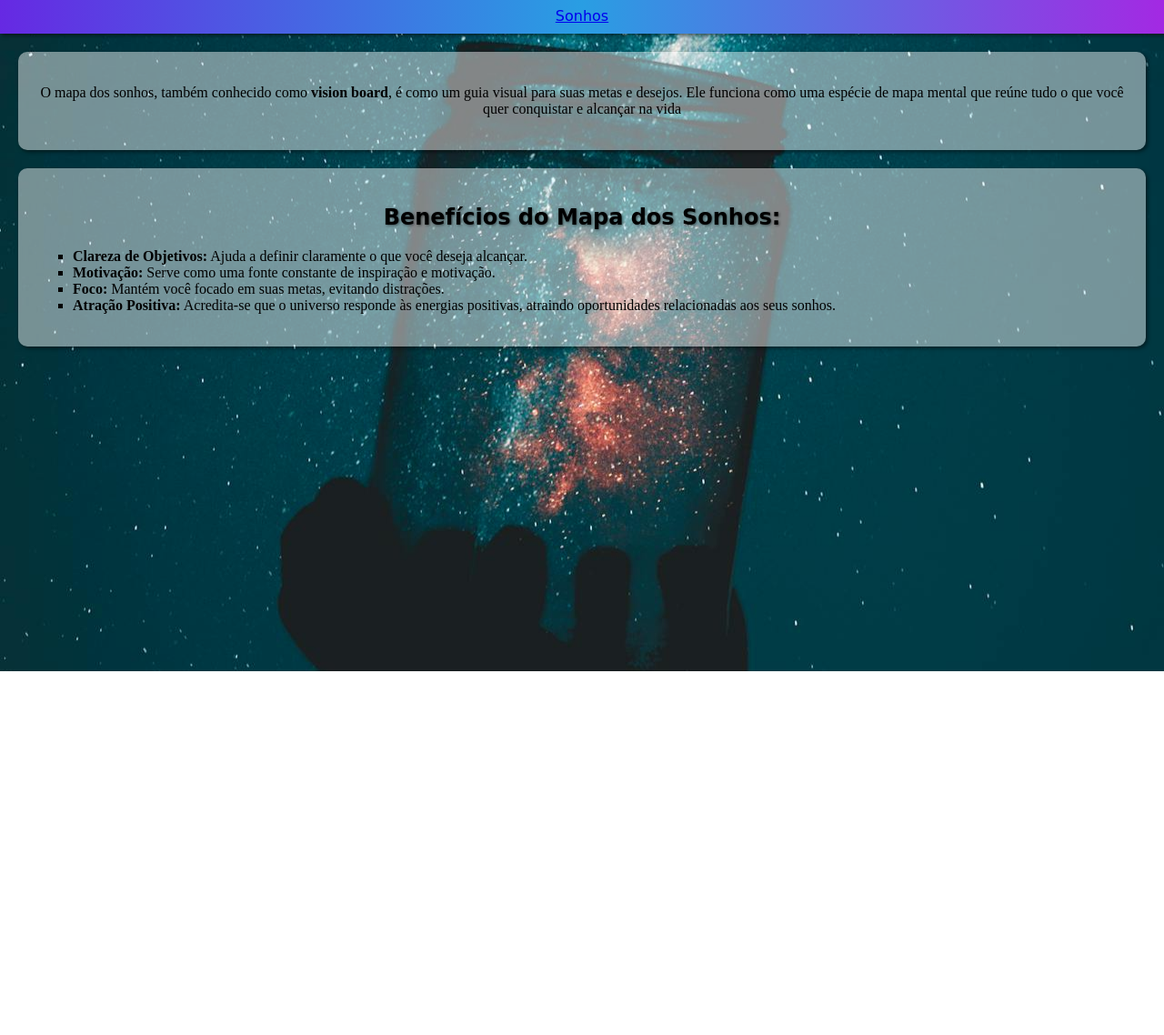
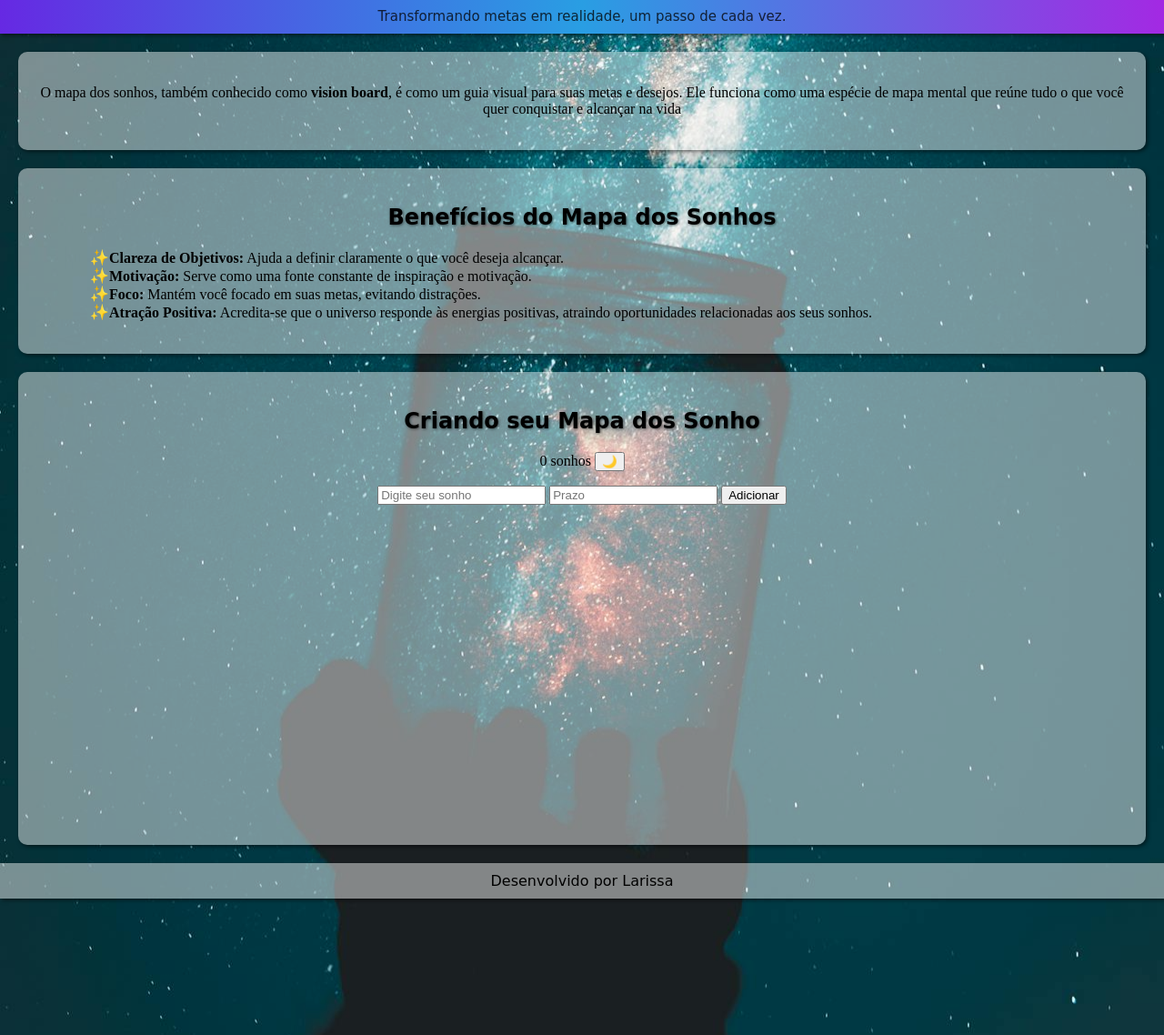
Before and after one commit to larissabertaze-dev/Mapa-dos-Sonhos, a plain HTML site: page idex.html in a window 1280 px wide. Shown: the part 83-1221 px from the top of the page at 91% size. Before the commit the page ends 821 px from the top, so only its background shows below. Drawn offline with Linux system fonts and the light colour scheme.

Commit message:
Mapa dos Sonhos 🌍

```diff
--- a/idex.html
+++ b/idex.html
@@ -11,7 +11,7 @@
     <h1>Mapa dos Sonhos 🌍</h1>
 
 <div class="menu">
-    <a href="sonhos.html">Sonhos</a>
+    <a href="sonhos.html">Transformando metas em realidade, um passo de cada vez.</a>
 </div>
 
      <div class="conteudo1">
@@ -19,8 +19,8 @@
     </div>
 
         <div class="listas">
-            <h2>Benefícios do Mapa dos Sonhos:</h2>
-         <ul style="list-style-type: square;">
+            <h2>Benefícios do Mapa dos Sonhos</h2>
+            <ul>
                 <li><strong>Clareza de Objetivos:</strong> Ajuda a definir claramente o que você deseja alcançar.</li>
                 <li><strong>Motivação:</strong> Serve como uma fonte constante de inspiração e motivação.</li>
                 <li><strong>Foco:</strong> Mantém você focado em suas metas, evitando distrações.</li>
@@ -28,6 +28,17 @@
              </ul>
         </div>
 
+            <div class="mapa">
+            <h2>Criando seu Mapa dos Sonho</h2>
+               <p></p><span id="totalDreams">0 sonhos</span> <button id="toggleTheme">🌙</button></p>
+
+               <input type="text" id="sonho" placeholder="Digite seu sonho">    <input type="text" id="prazo" placeholder="Prazo">              <button onclick="adicionarSonho()">Adicionar</button>
+
+            </div>
+
+
+
+<footer> Desenvolvido por Larissa</footer>
 
 </body>
 </html>
--- a/style.css
+++ b/style.css
@@ -4,7 +4,9 @@
     --color03: #2929E3;
     --color04: #299EE3;
     --color05: #A329E3;
+    --font-family: Grand Hotel, cursive;
 }
+
 body {
    background-image: url(imagens/pexels-rakicevic-nenad-233369-1274260\ \(1\).jpg);
     margin: 0;
@@ -12,12 +14,12 @@ body {
     background-size: cover;
     background-position: center;
     background-repeat: no-repeat;
-    height: 100vh;
+    height: 150vh;
 }
 
 h1 {
-    font-family: Grand Hotel, cursive;
-    text-shadow: 2px 2px 4px rgba(0, 0, 0, 0.5);
+    font-family: var(--font-family);
+    text-shadow: 2px 2px 4px rgba(255, 255, 255, 0.686);
     text-align: center;
 }
 
@@ -27,7 +29,12 @@ div.menu {
     padding: 10px;
     text-align: center;
     box-shadow: 2px 2px 4px rgba(0, 0, 0, 0.5);
+}
 
+div.menu a {
+    color: rgba(2, 0, 0, 0.759);
+    text-decoration: none;
+    font-size: 15px;
 }
 
 div.conteudo1 {
@@ -39,7 +46,7 @@ div.conteudo1 {
     text-align: center;
 }
 h2 {
-    font-family: Grand Hotel, cursive;
+    font-family: var(--font-family);
     text-shadow: 1px 1px 3px rgba(0, 0, 0, 0.5);
     text-align: center;
 }
@@ -51,3 +58,33 @@ div.listas {
     border-radius: 10px;
     box-shadow: 2px 2px 4px rgba(0, 0, 0, 0.5);
 }
+
+ul {
+    text-align: left;
+    margin-left: 40px;
+}
+
+li::marker {
+    content: "✨";
+    font-size: 17px;
+
+}
+
+div.mapa {
+    background-color: rgba(255, 255, 255, 0.459);
+    padding: 20px;
+    margin: 20px;
+    border-radius: 10px;
+    box-shadow: 2px 2px 4px rgba(0, 0, 0, 0.5);
+    text-align: center;
+    height: 60vh;
+}
+
+footer {
+    background-color: rgba(255, 255, 255, 0.459);
+    padding: 10px;
+    text-align: center;
+    font-family: var(--font-family);
+    box-shadow: 2px 2px 4px rgba(0, 0, 0, 0.5);
+    bottom: 0;
+}
```
Also changed, not shown: app.js (deleted, +0 -22 lines), storage.js (deleted, +0 -9 lines), ui.js (deleted, +0 -17 lines). Lines whose indentation alone changed are shown as unchanged.
